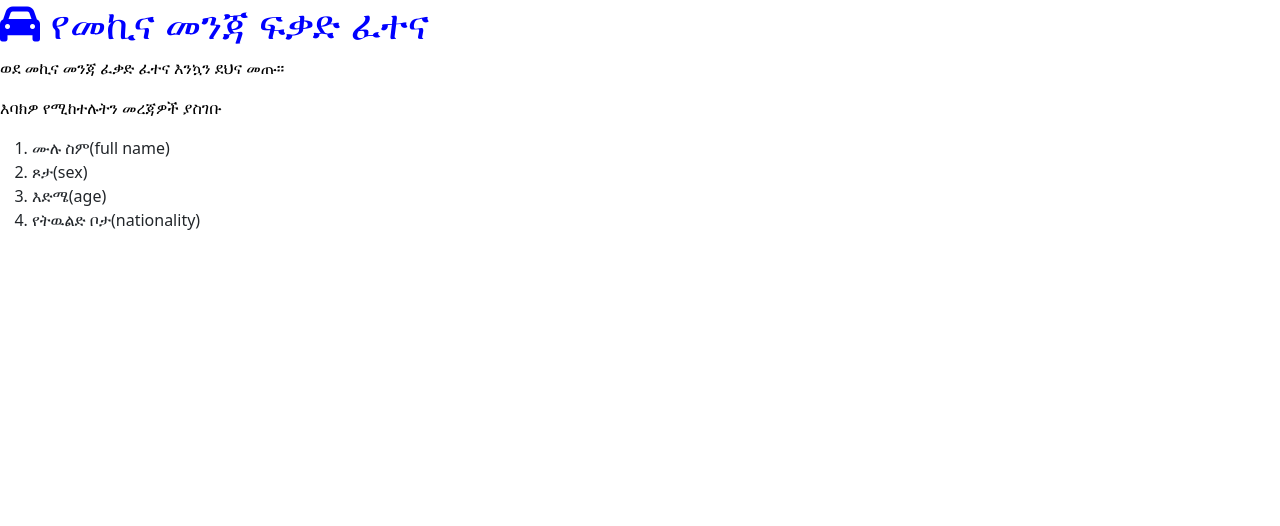
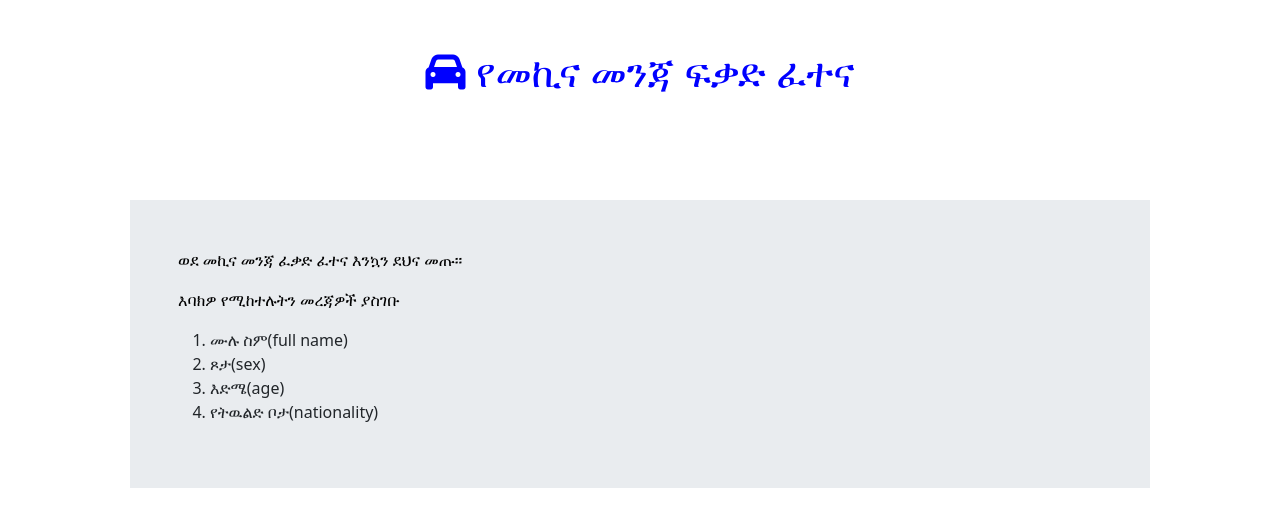
Before and after one commit to mezgebuyohannes6-source/carlicens, a plain HTML site: page index.html in a window 1280 px wide. Drawn offline with nearby package versions, Linux system fonts and the light colour scheme; files that its build step writes are made by us from their sources; files whose address does not match are found by name.

Commit message:
editing on bootstrap

```diff
--- a/index.html
+++ b/index.html
@@ -10,15 +10,15 @@
 <link rel="stylesheet" href="https://cdnjs.cloudflare.com/ajax/libs/font-awesome/6.4.0/css/all.min.css">
 </head>
 <body>
-    <div class="contaibner">
-        <div class="container-header">
+    <div class="container" m-5>
+        <div class="container-header p-5 text-center">
             <h1>
                 <span>
                     <i class="fa-duotone fa-solid fa-car"></i> የመኪና
                 </span> መንጃ ፍቃድ ፈተና
             </h1>
         </div>
-        <div class="content">
+        <div class="content bg-body-secondary p-5 m-5">
             <p>ወደ መኪና መንጃ ፈቃድ ፈተና እንኳን ደህና መጡ፡፡</p>
             <p>እባክዎ የሚከተሉትን መረጃዎች ያስገቡ</p>
             <ol>
```
